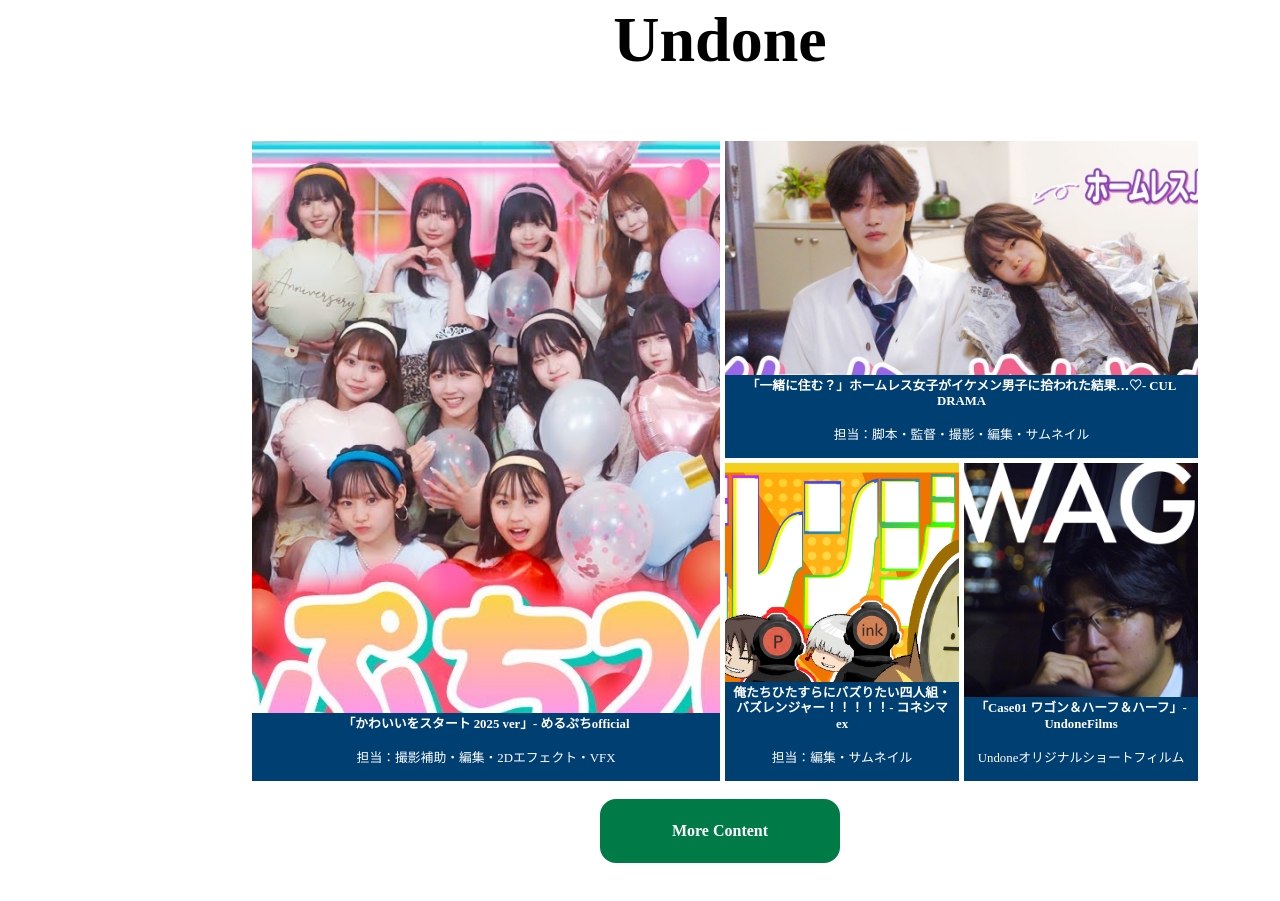
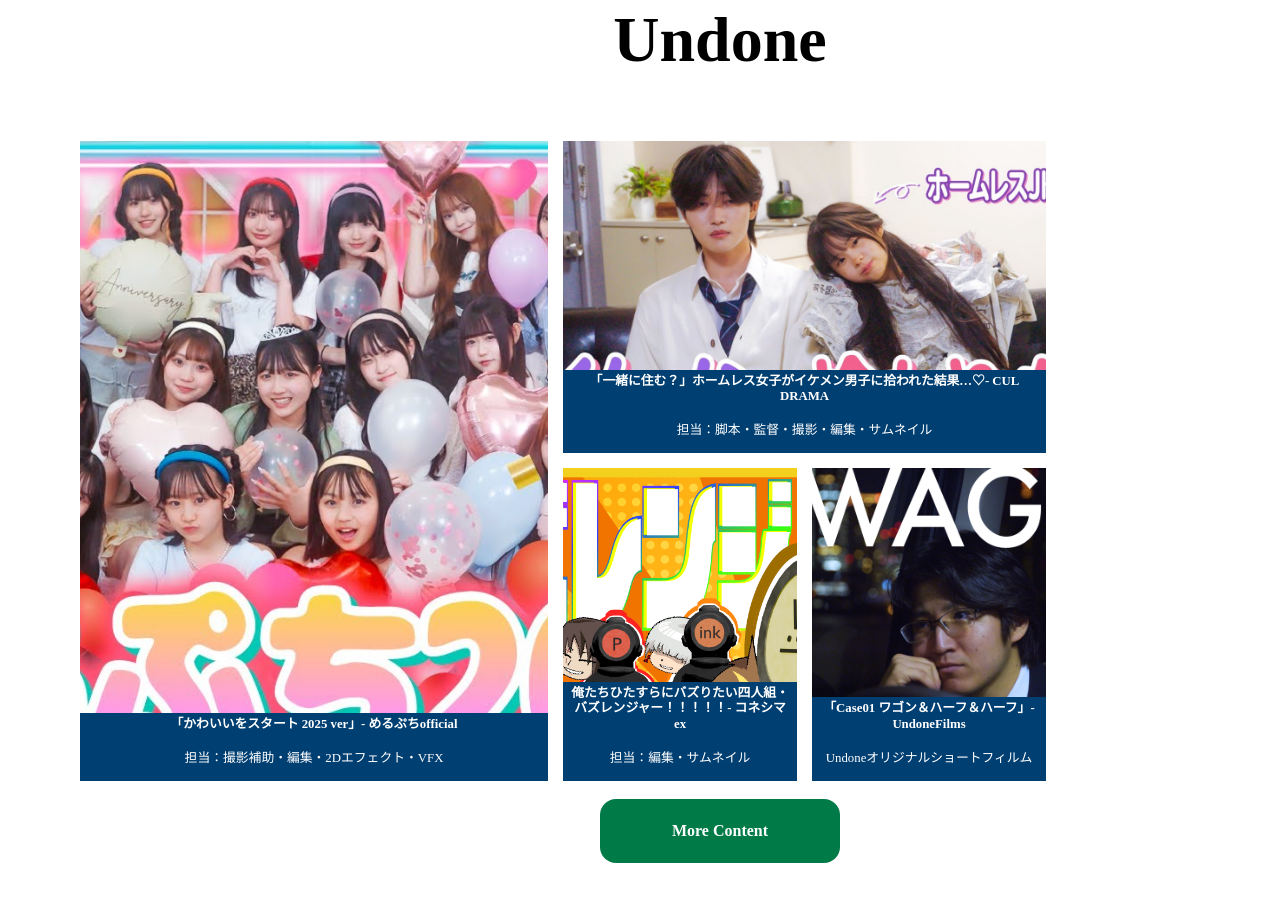
Before and after one commit to akine/undonejp, a plain HTML site: page index.html in a window 1280 px wide. Shown: the part 1100-2001 px from the top of the page. Drawn offline with nearby package versions, Linux system fonts and the light colour scheme.

Commit message:
gap調整

```diff
--- a/css/style.css
+++ b/css/style.css
@@ -175,7 +175,8 @@ main {
     grid-template-rows: 1fr 1fr;
     width: 100%;
     height: 50vw;
-    gap: 5px;
+    gap: 15px;
+    margin-left: calc(-50vw + 50%);
 }
 
 #vw-content {
```
